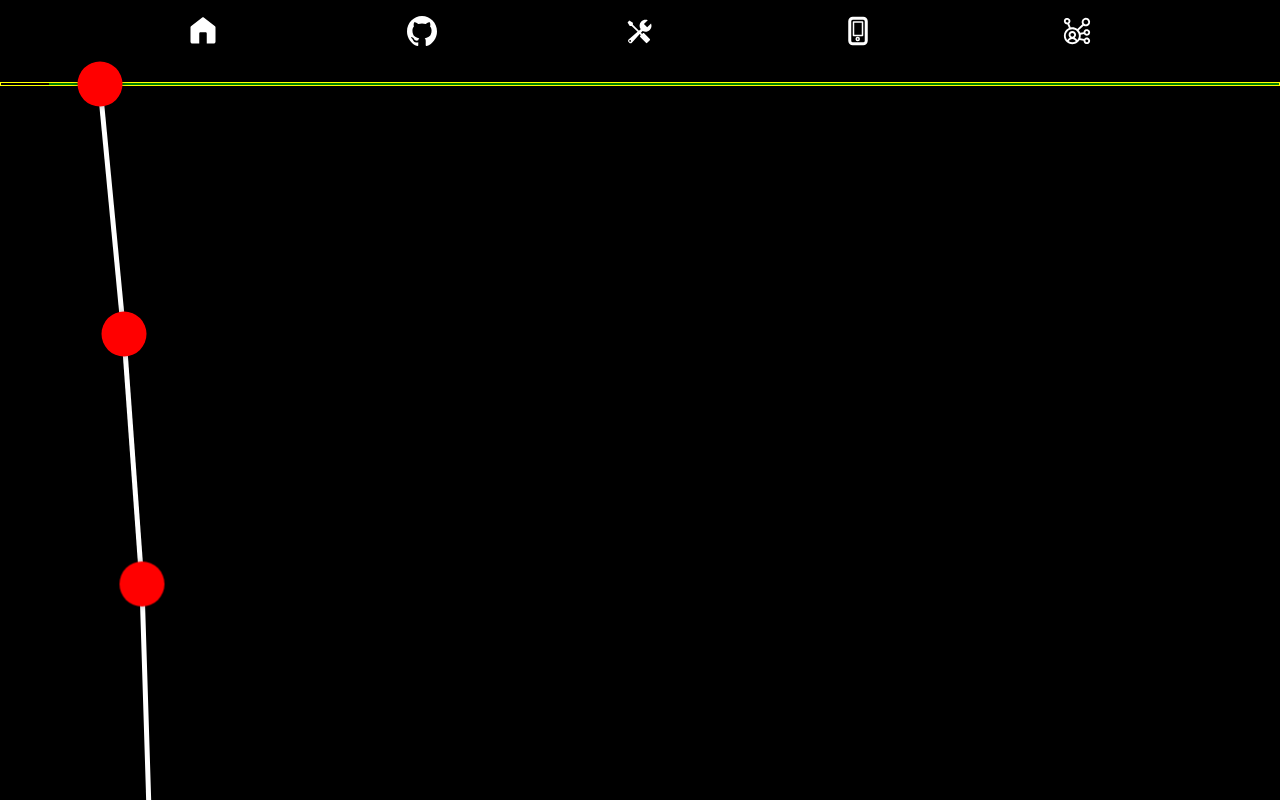
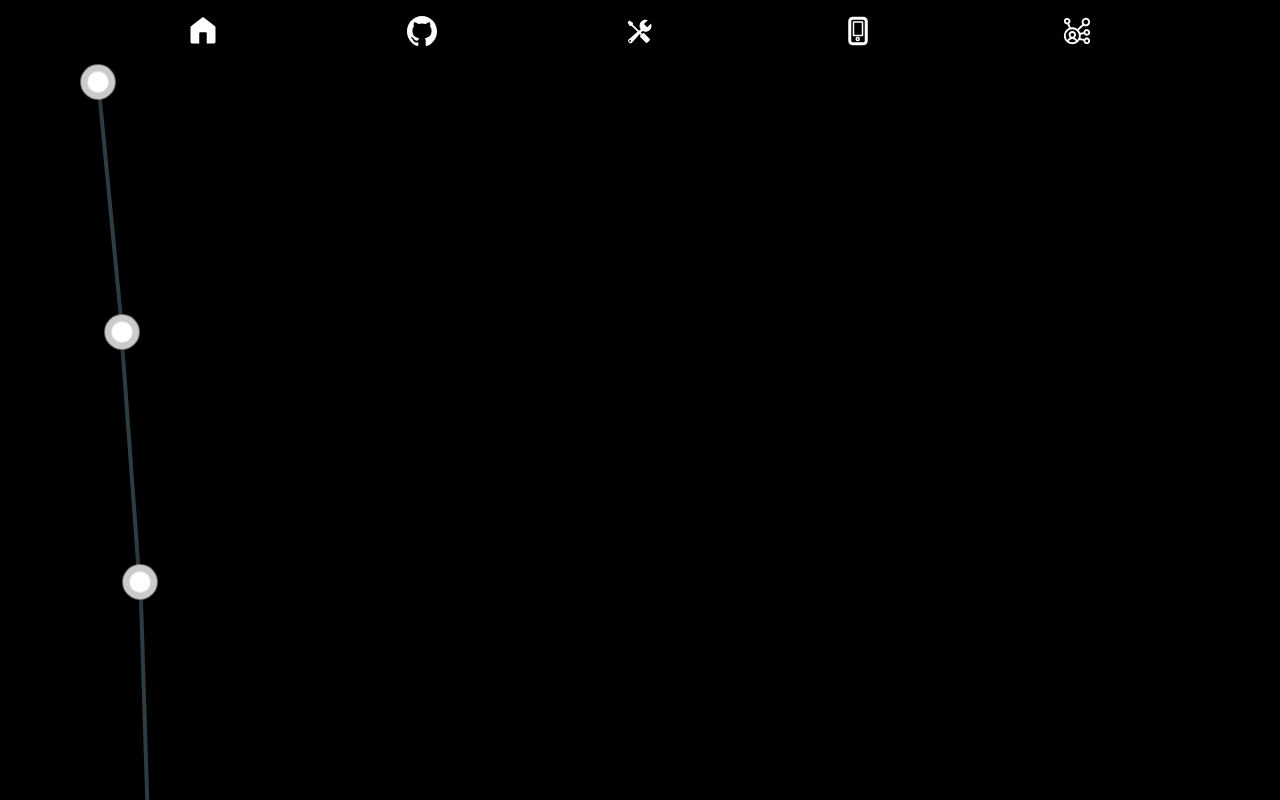
Before and after one commit to JBassard97/new-portfolio, a Next.js app: page /journeys in a window 1280 px wide. Shown: the top 800 px of the page. Built offline with nearby package versions, Linux system fonts and the light colour scheme; a web font is replaced by a local one.

Commit message:
Good progress on the timeline component, will need to work out how data gets put into it and still working on aesthetics

```diff
--- a/app/journeys/journeys-page.css
+++ b/app/journeys/journeys-page.css
@@ -1,11 +1,10 @@
-/* .journeys-page {
+.journeys-page {
   position: relative;
   width: 100%;
   height: fit-content;
   margin: 0 auto;
   display: flex;
   padding-left: 3rem;
-  border: 1px solid yellow;
   margin-top: 2rem;
 }
 
@@ -13,7 +12,6 @@
   position: relative;
   width: 100%;
   height: 100%;
-  border: 1px solid green;
 }
 
 .vector {
@@ -22,51 +20,10 @@
 }
 
 .node {
-  width: 30px;
-  height: 30px;
-  background-color: red;
-  border-radius: 50%;
-  box-shadow: 0 0 5px rgba(0, 0, 0, 0.3);
-  z-index: 5;
-}
-
-.line {
-  position: absolute;
+  width: 5px;
   height: 5px;
   background-color: white;
-  transform-origin: 0 50%;
-  top: 50%;
-  left: 50%;
-  z-index: -1;
-} */
-
-.journeys-page {
-  position: relative;
-  width: 100%;
-  height: fit-content;
-  margin: 0 auto;
-  display: flex;
-  padding-left: 3rem;
-  border: 1px solid yellow;
-  margin-top: 2rem;
-}
-
-.timeline {
-  position: relative;
-  width: 100%;
-  height: 100%;
-  border: 1px solid green;
-}
-
-.vector {
-  position: absolute;
-  transform: translate(-50%, -50%);
-}
-
-.node {
-  width: 30px;
-  height: 30px;
-  background-color: red;
+  border: 1px solid rgba(128, 128, 128, 0.411);
   border-radius: 50%;
   box-shadow: 0 0 5px rgba(0, 0, 0, 0.3);
   z-index: 5;
@@ -75,8 +32,8 @@
 
 .line {
   position: absolute;
-  height: 5px;
-  background-color: white;
+  height: 4px;
+  background-color: rgba(114, 150, 166, 0.404);
   transform-origin: 0 50%;
   top: 50%;
   left: 50%;
@@ -85,5 +42,5 @@
 
 /* Scaling effect */
 .node.scaled {
-  transform: scale(1.5); /* Adjust the scale as desired */
+  transform: scale(7); /* Adjust the scale as desired */
 }
--- a/app/journeys/page.tsx
+++ b/app/journeys/page.tsx
@@ -21,7 +21,7 @@ const Journeys = () => {
         });
       },
       {
-        threshold: 0.50, // Trigger when 25% of the node is visible
+        threshold: 0.5, // Trigger when 25% of the node is visible
       }
     );
 
@@ -42,10 +42,12 @@ const Journeys = () => {
         {Array.from({ length: numberOfNodes }, (_, i) => {
           const spacing = 250;
           const top = i * spacing;
-          const left = Math.sin(i * 0.5) * 50 + 50;
 
           const nextTop = (i + 1) * spacing;
-          const nextLeft = Math.sin((i + 1) * 0.5) * 50 + 50;
+          const left = parseFloat((Math.sin(i * 0.5) * 50 + 50).toFixed(5));
+          const nextLeft = parseFloat(
+            (Math.sin((i + 1) * 0.5) * 50 + 50).toFixed(5)
+          );
 
           const deltaX = nextLeft - left;
           const deltaY = nextTop - top;
--- a/package.json
+++ b/package.json
@@ -10,7 +10,7 @@
   },
   "dependencies": {
     "github-calendar": "^2.3.4",
-    "next": "15.0.2",
+    "next": "^15.1.2",
     "react": "19.0.0-rc-02c0e824-20241028",
     "react-dom": "19.0.0-rc-02c0e824-20241028",
     "react-tooltip": "^5.28.0",
```
Also changed, not shown: 1 other file (tests, documents, lock files or other folders).
